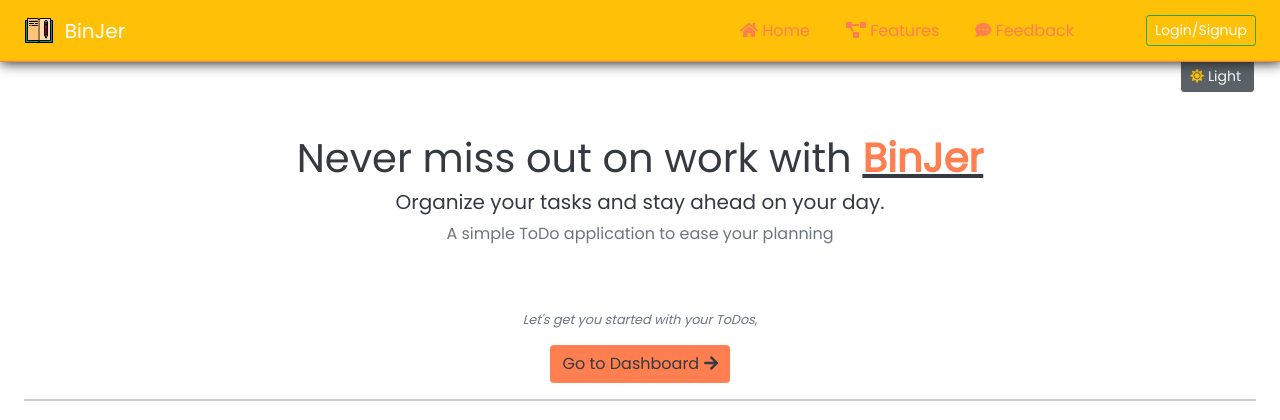
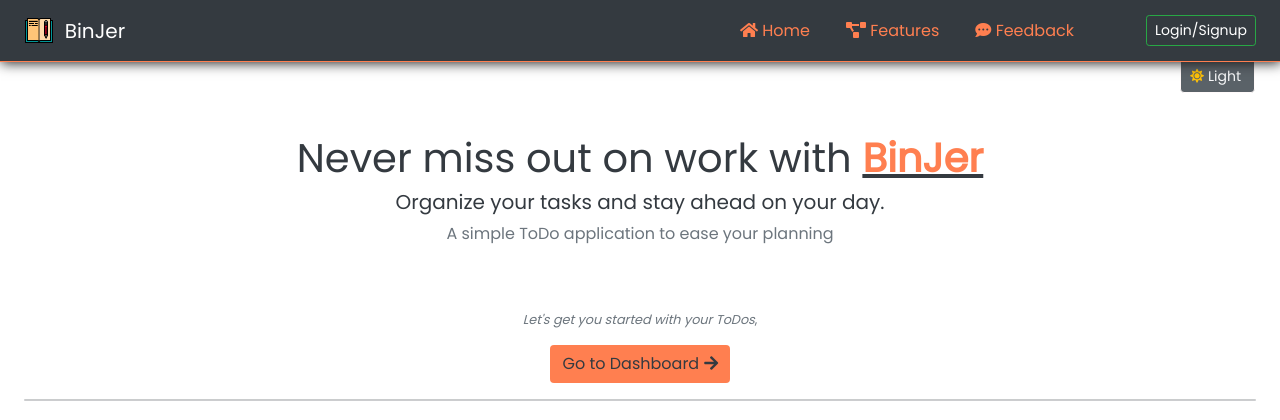
Before and after one commit to SyedAli310/todoApp, a Django app: template myapp/templates/index.html in a window 1280 px wide. Shown: the top 420 px of the page. Run offline with Django 3.2, Linux system fonts and the light colour scheme; the template is opened without the code that fills it, so the values that code supplies are empty; some libraries are stand-ins or nearby versions.

Commit message:
Update base.html

```diff
--- a/myapp/templates/base.html
+++ b/myapp/templates/base.html
@@ -113,7 +113,7 @@
     <!-- <i class="fas fa-tasks fa-lg "></i> -->
   </head>
   <body>
-    <nav class="navbar sticky-top mb-5 navbar-expand-lg navbar-warning bg-warning px-4 d-flex justify-content-between">
+    <nav class="navbar sticky-top mb-5 navbar-expand-lg navbar-dark bg-dark px-4 d-flex justify-content-between">
       <a class="navbar-brand d-flex align-items-center" href="/"><img id="logo" src="{% static 'img/logo.png' %}" style="height: 35px; width: 30px;">&nbsp;&nbsp;BinJer</a>
       <button class="navbar-toggler btn btn-dark "  data-toggle="collapse" data-target="#navbarText" aria-controls="navbarText" aria-expanded="false" aria-label="Toggle navigation">
           <i class="fas fa-hamburger text-white"></i>
```
